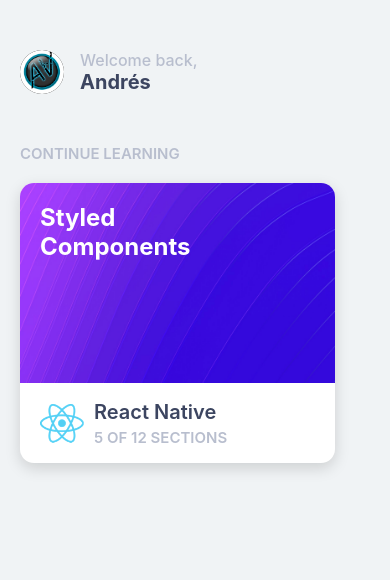
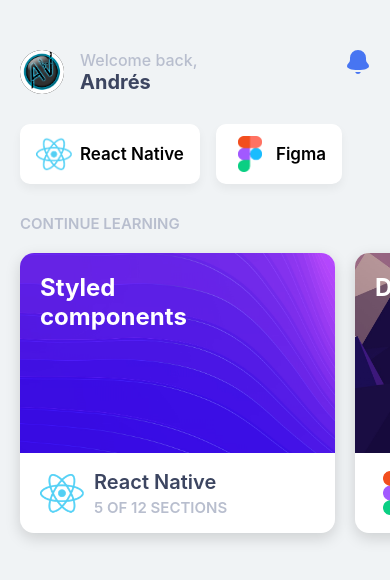
Before and after one commit to andavazgar/ReactNative, a React Native app in the folder DesignCode-app/: screen / in a window 390 px wide. Shown: the top 580 px of the page. Built offline with nearby package versions, Linux system fonts and the light colour scheme.

Commit message:
Section 3: Props and Icons - Modified the Card component to receive props - Created the SmallCard component

```diff
--- a/DesignCode-app/App.tsx
+++ b/DesignCode-app/App.tsx
@@ -1,24 +1,74 @@
 import { StatusBar } from "expo-status-bar";
 import React from "react";
+import { ScrollView, SafeAreaView } from "react-native";
 import styled from "styled-components/native";
 
 import Card from "./app/components/Card";
+import SmallCard from "./app/components/SmallCard";
 import colors from "./app/config/colors";
+import { Svgs } from "./app/config/icons";
+
+const cards = [
+  {
+    title: "Styled components",
+    image: require("./app/assets/background2.jpg"),
+    logo: require("./app/assets/logo-react.png"),
+    caption: "React Native",
+    subtitle: "5 of 12 sections",
+  },
+  {
+    title: "Design",
+    image: require("./app/assets/background7.jpg"),
+    logo: require("./app/assets/logo-figma.png"),
+    caption: "Figma",
+    subtitle: "1 of 10 sections",
+  },
+];
 
 export default function App() {
   return (
     <>
       <StatusBar style="auto" />
       <Container>
+        <SafeAreaView style={{ flex: 1 }}>
+          <ScrollView>
             <TitleBar>
               <Avatar source={require("./app/assets/andavazgar.jpg")} />
               <GreetingContainer>
                 <Greeting>Welcome back,</Greeting>
                 <Name>Andrés</Name>
               </GreetingContainer>
+              <Svgs.IconNotifications
+                color={colors.primary}
+                style={{ position: "absolute", right: 20 }}
+              />
             </TitleBar>
+
+            <ScrollView
+              style={{ marginTop: 30, paddingBottom: 20 }}
+              contentContainerStyle={{ paddingHorizontal: 12 }}
+              horizontal
+              showsHorizontalScrollIndicator={false}
+            >
+              {cards.map((card, index) => {
+                const { logo: image, caption: text } = card;
+                return <SmallCard item={{ image, text }} key={index} />;
+              })}
+            </ScrollView>
+
             <Subtitle>Continue learning</Subtitle>
-        <Card />
+            <ScrollView
+              style={{ paddingBottom: 30 }}
+              contentContainerStyle={{ paddingRight: 20 }}
+              horizontal
+              showsHorizontalScrollIndicator={false}
+            >
+              {cards.map((card, index) => (
+                <Card item={card} key={index} />
+              ))}
+            </ScrollView>
+          </ScrollView>
+        </SafeAreaView>
       </Container>
     </>
   );
@@ -57,7 +107,7 @@
   font-size: 15px;
   font-weight: 600;
   margin-left: 20px;
-  margin-top: 50px;
+  margin-top: 10px;
   text-transform: uppercase;
 `;
 
--- a/DesignCode-app/app/components/Card.tsx
+++ b/DesignCode-app/app/components/Card.tsx
@@ -1,21 +1,32 @@
 import React, { FC } from "react";
+import { ImageSourcePropType } from "react-native";
 import styled from "styled-components/native";
 
 import colors from "../config/colors";
 
-export interface CardProps {}
+export interface CardItem {
+  image: ImageSourcePropType;
+  title: string;
+  logo: ImageSourcePropType;
+  caption: string;
+  subtitle: string;
+}
 
-const Card: FC<CardProps> = ({}) => {
+export interface CardProps {
+  item: CardItem;
+}
+
+const Card: FC<CardProps> = ({ item }) => {
   return (
     <Container>
-      <Cover source={require("../assets/background1.jpg")}>
-        <Title>Styled Components</Title>
+      <Cover source={item.image}>
+        <Title>{item.title}</Title>
       </Cover>
       <Content>
-        <Logo source={require("../assets/logo-react.png")} />
+        <Logo source={item.logo} resizeMode="contain" />
         <Wrapper>
-          <Caption>React Native</Caption>
-          <Subtitle>5 of 12 sections</Subtitle>
+          <Caption>{item.caption}</Caption>
+          <Subtitle>{item.subtitle}</Subtitle>
         </Wrapper>
       </Content>
     </Container>
@@ -35,7 +46,6 @@
   border-radius: 14px;
   margin: 20px 0 0 20px;
   box-shadow: 0 5px 15px rgba(0, 0, 0, 0.15);
-  overflow: hidden;
 `;
 
 const Content = styled.View`
@@ -48,6 +58,9 @@
 const Cover = styled.ImageBackground`
   width: 100%;
   height: 200px;
+  border-top-left-radius: 14px;
+  border-top-right-radius: 14px;
+  overflow: hidden;
 `;
 
 const Logo = styled.Image`
--- /dev/null
+++ b/DesignCode-app/app/components/SmallCard.tsx
@@ -0,0 +1,45 @@
+import React, { FC } from "react";
+import { ImageSourcePropType } from "react-native";
+import styled from "styled-components/native";
+
+export interface SmallCardItem {
+  image: ImageSourcePropType;
+  text: string;
+}
+
+export interface SmallCardProps {
+  item: SmallCardItem;
+}
+
+const SmallCard: FC<SmallCardProps> = ({ item }) => {
+  return (
+    <Container>
+      <Image source={item.image} resizeMode="contain" />
+      <Text>{item.text}</Text>
+    </Container>
+  );
+};
+
+const Container = styled.View`
+  flex-direction: row;
+  align-items: center;
+  background: white;
+  height: 60px;
+  padding: 12px 16px;
+  border-radius: 10px;
+  box-shadow: 0 5px 10px rgba(0, 0, 0, 0.05);
+  margin: 0 8px;
+`;
+
+const Image = styled.Image`
+  width: 36px;
+  height: 36px;
+`;
+
+const Text = styled.Text`
+  font-size: 17px;
+  font-weight: 600;
+  margin-left: 8px;
+`;
+
+export default SmallCard;
--- a/DesignCode-app/app/config/colors.ts
+++ b/DesignCode-app/app/config/colors.ts
@@ -1,6 +1,7 @@
 const colors = {
   background: "#f0f3f5",
   mediumGray: "#b8bece",
+  primary: "#4775F2",
   secondary: "#3c4560",
 };
 
--- /dev/null
+++ b/DesignCode-app/app/config/icons.ts
@@ -0,0 +1,6 @@
+import * as Svgs from "../components/svgs";
+
+const icons = {};
+
+export { Svgs };
+export default icons;
```
Also changed, not shown: 1 other file (tests, documents, lock files or other folders). Lines whose indentation alone changed are shown as unchanged.
